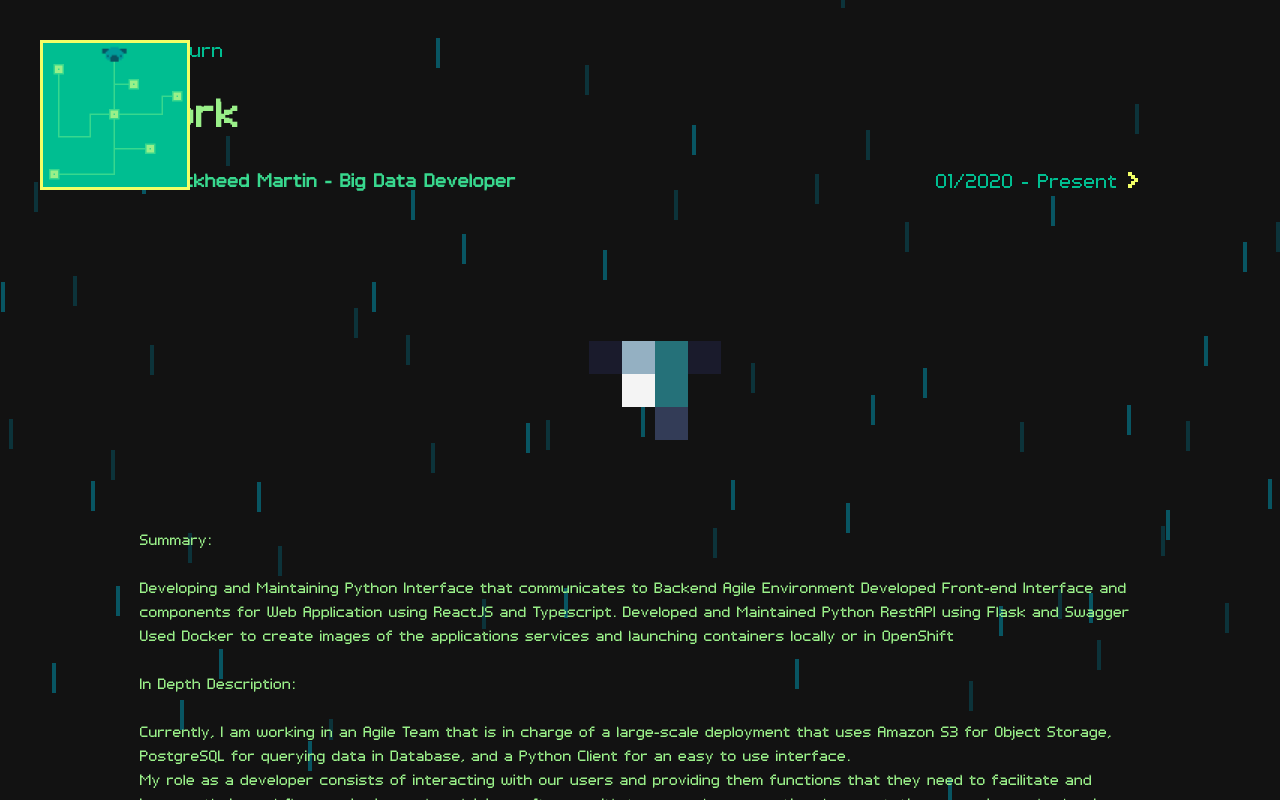
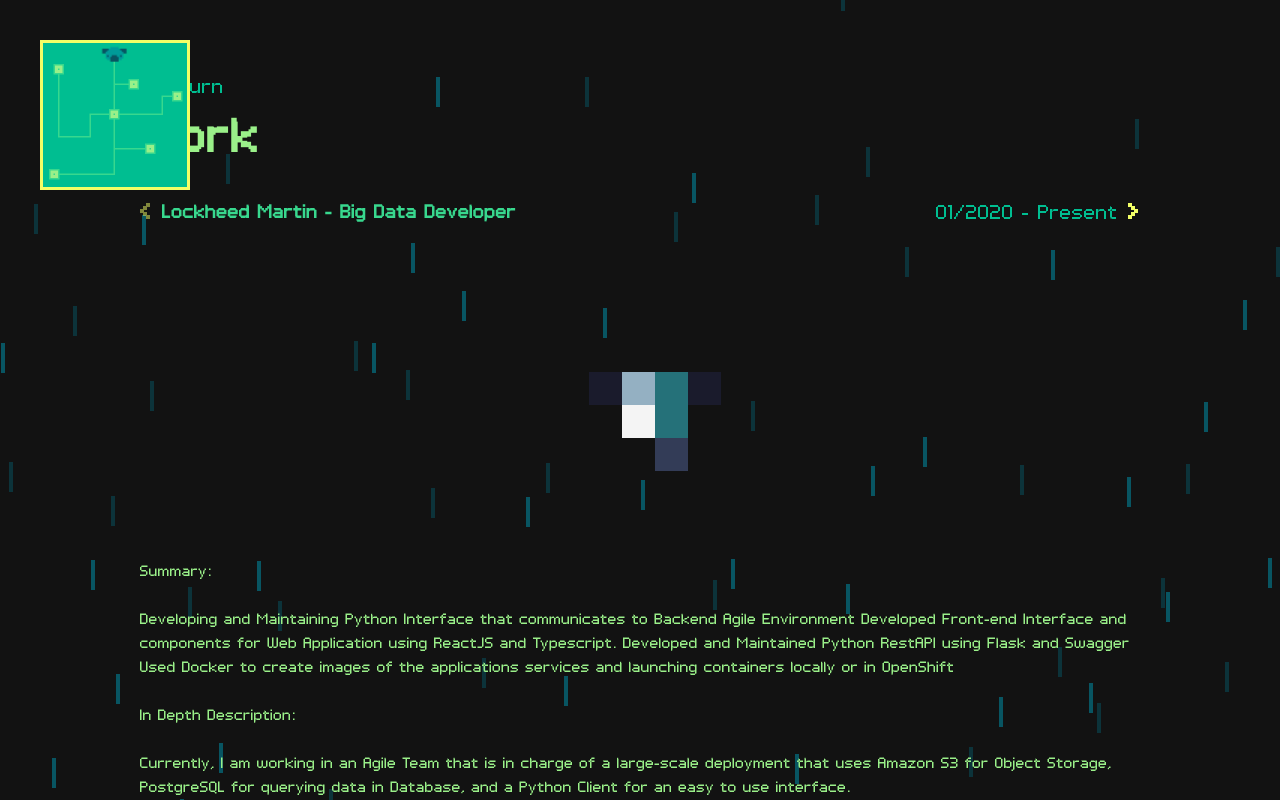
Before and after one commit to MarkNunez97/portfolio-website, a React (Create React App) app: page /work in a window 1280 px wide. Built offline with nearby package versions, Linux system fonts and the light colour scheme.

Commit message:
modifying first page

```diff
--- a/src/components/css/Base.css
+++ b/src/components/css/Base.css
@@ -1,6 +1,7 @@
 .container{
   position: relative;
   height: 100%;
+  padding: 36px;
 }
 
 .content{
--- a/src/components/css/Intro.css
+++ b/src/components/css/Intro.css
@@ -3,6 +3,8 @@
 .title{
     color: #00be91;
     animation: fadein-content 4s;
+    margin-top: 0px;
+    font-size: 3vw;
 }
 
 .name{
```
